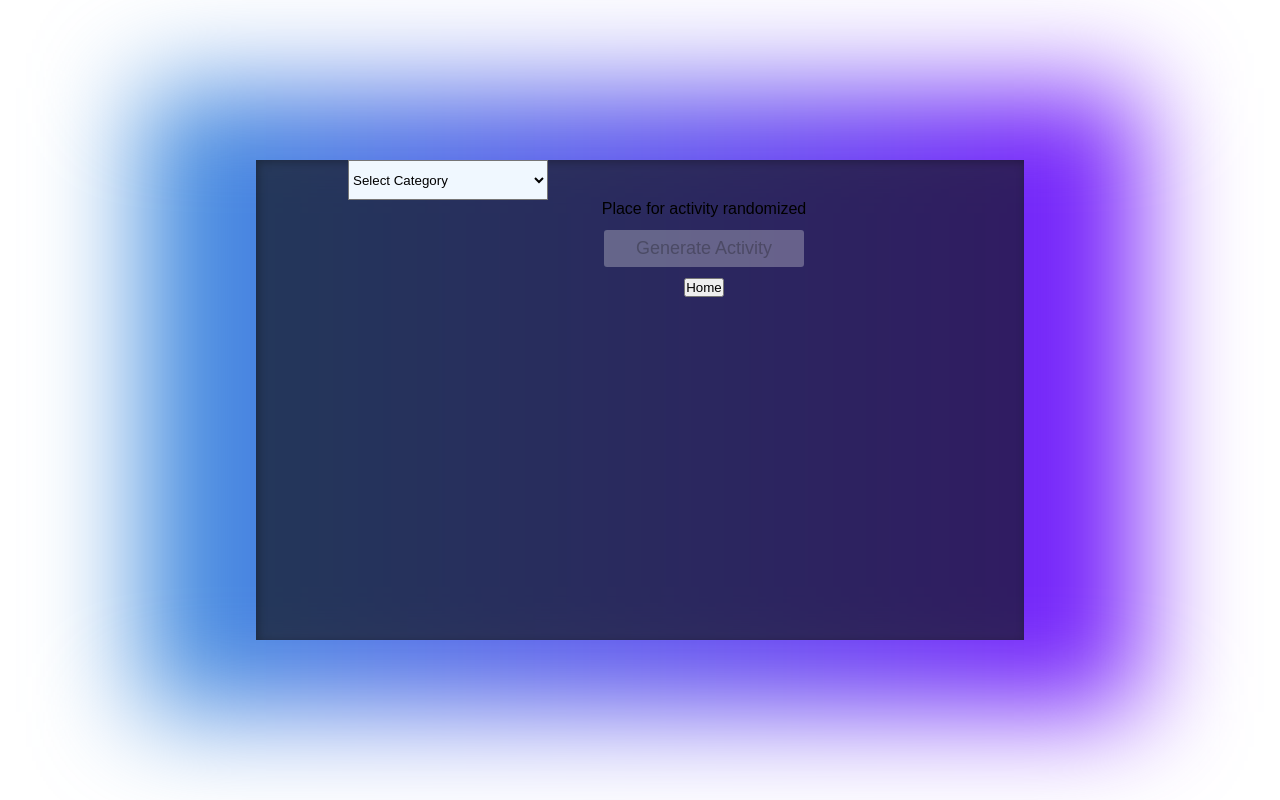
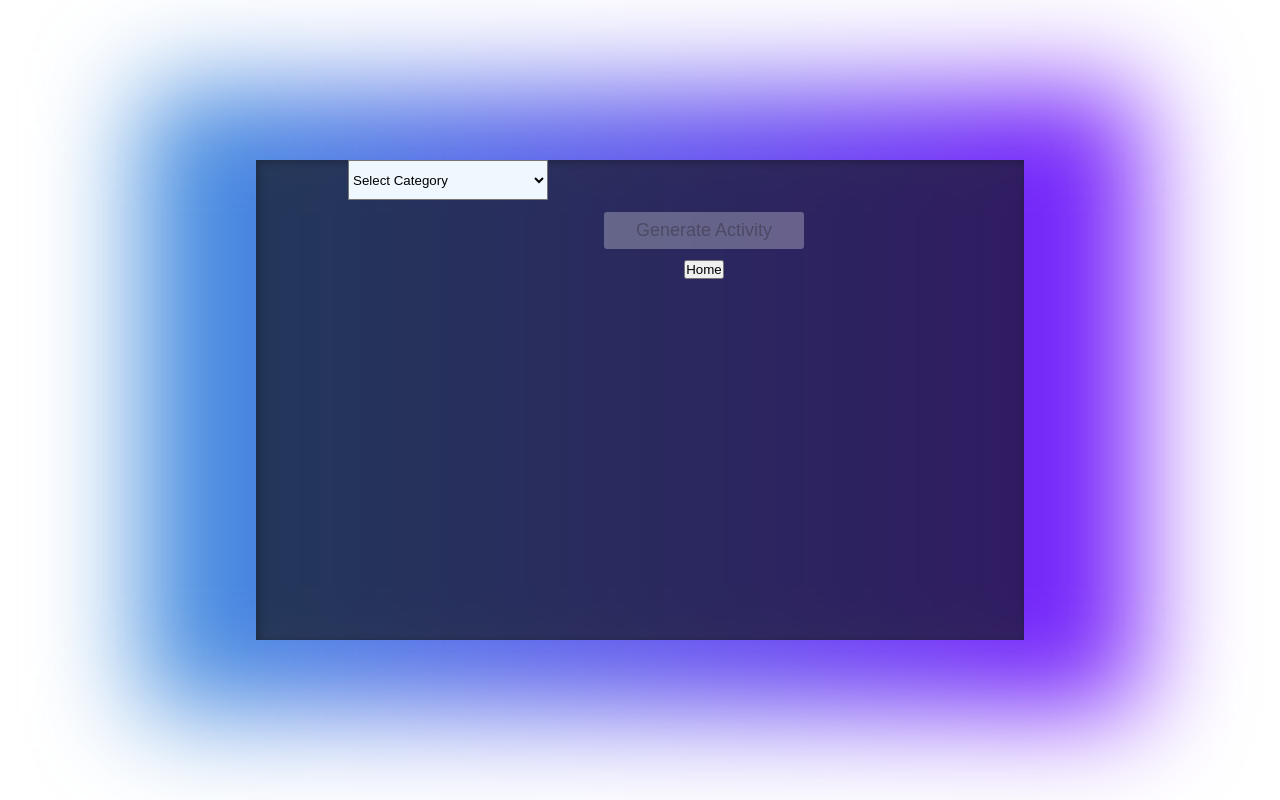
Before and after one commit to Fakhatova/RAG-TIME, a React (Create React App) app: page /1 in a window 1280 px wide. Built offline with nearby package versions, Linux system fonts and the light colour scheme.

Commit message:
Add conditional rendering for activity card

```diff
--- a/src/Components/Activity/Activity.js
+++ b/src/Components/Activity/Activity.js
@@ -1,16 +1,11 @@
 import { ApiData } from '../API/AppiCalls';
 import { useState } from 'react'
 import './Activity.css'
-import { useEffect } from 'react/cjs/react.development';
 
 const Activity = () => {
     const [optionValue, setOptionValue] = useState('Select Category');
-    const [activity, setActivity] = useState({});
+    const [activity, setActivity] = useState(null);
     const [disabled, setDisabled] = useState(true)
-
-    // I need to use useEffect method to update state, after
-    // button generate activity has been clicked and set fetched object
-    // to local host, and on page refresh to stay on DOM
 
 const handleCategory = (e) => {
     setOptionValue(e.target.value);
@@ -31,7 +26,6 @@ const handleButtonClick = (e) => {
 
 }
     return (
-    // <div className="Activity">
     <section className="randomizer-container container">
     <div className="dropdown-container">
     <select className="drop-down" id="dropDown" value={optionValue} onChange={handleCategory}>
@@ -49,9 +43,16 @@ const handleButtonClick = (e) => {
     </select>
     </div>
     <article className="activity-container">
-    <p>
-        Place for activity randomized
-    </p>
+    {activity && <section className="activity-card">
+    <div>🤍</div>
+    <ul>
+        <li>Activity:{activity.activity}</li>
+        <li>Category:{activity.type}</li>
+        <li>Accessibility:{activity.accessibility}</li>
+        <li>Price:{activity.price}</li>
+        <li>Participants:{activity.participants}</li>
+    </ul>
+    </section>}
     <div className="Btn-container">
     <button className="generate-btn" disabled={disabled} onClick={(e) => handleButtonClick(e)}> Generate Activity</button>
     </div>
@@ -60,7 +61,6 @@ const handleButtonClick = (e) => {
     </div>
     </article>
     </section>
-    // </div>
     )
 }
 
```
